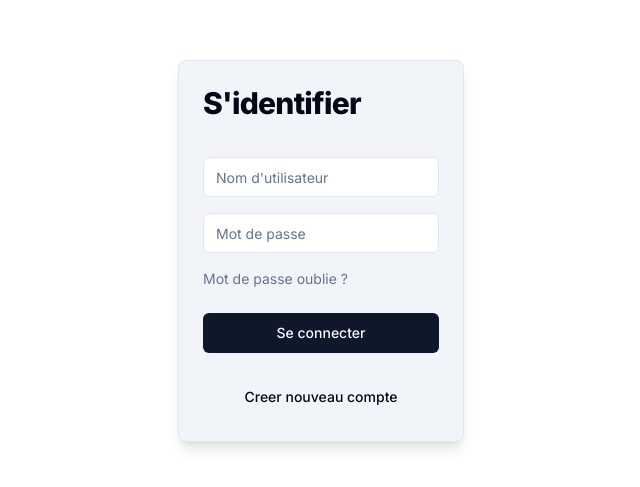
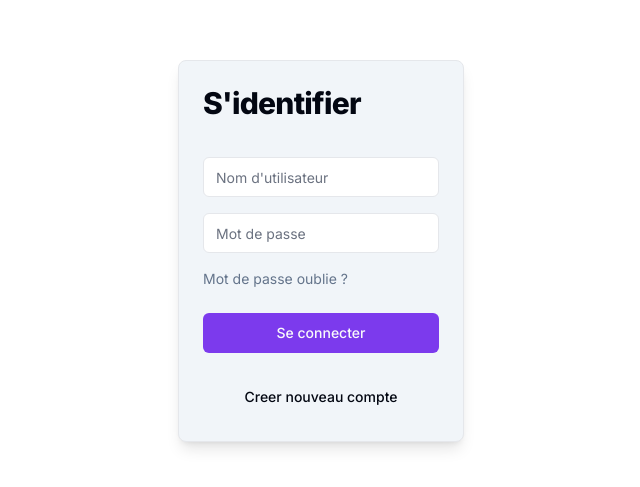
Before and after one commit to abLyn/tortho, a Next.js app: page /login in a window 1280 px wide. Shown: the part 149-636 px from the top of the page, without its empty margins (319-959 px from the left). Built offline with nearby package versions, Linux system fonts and the light colour scheme; no server answers.

Commit message:
format date incomplete

```diff
--- a/app/(root)/patients/[id]/ProfilePatient.tsx
+++ b/app/(root)/patients/[id]/ProfilePatient.tsx
@@ -16,6 +16,7 @@
 
 const ProfilePatient = (props: any) => {
   const patient = props.patient
+
   return (
     <Card className="w-[400px]  ">
       <CardHeader>
--- a/app/(root)/patients/new/page.tsx
+++ b/app/(root)/patients/new/page.tsx
@@ -1,7 +1,7 @@
 'use client'
 //https://react-hook-form.com/get-started#IntegratingwithUIlibraries
-import type { NextApiRequest, NextApiResponse } from 'next'
-import axios, { AxiosError } from 'axios'
+
+import axios from 'axios'
 
 import { useState } from 'react'
 import { useRouter } from 'next/navigation'
@@ -13,7 +13,6 @@
   SelectContent,
   SelectGroup,
   SelectItem,
-  SelectLabel,
   SelectTrigger,
   SelectValue,
 } from '@/components/ui/select'
@@ -33,13 +32,13 @@
 
 import { zodResolver } from '@hookform/resolvers/zod'
 import * as z from 'zod'
-import { revalidatePath } from 'next/cache'
 
 import { useForm, Controller } from 'react-hook-form'
 import { createPatientSchema } from '@/app/validationSchemas'
 import { Label } from '@/components/ui/label'
 import ErrorMessege from '@/components/ErrorMessege'
 import Spinner from '@/components/Spinner'
+import { UserPlus } from 'lucide-react'
 //-----------------------------------------------------------------------------
 
 type NewPatientForm = z.infer<typeof createPatientSchema>
@@ -95,9 +94,9 @@
       <h1 className=" text-4xl custom-scrollbar font-extrabold tracking-tight lg:text-5xl mb-12">
         Créer un patient
       </h1>
-      <div className=" m-auto w-[800px] ">
+      <div className=" m-auto w-[600px] ">
         <form onSubmit={onSubmit}>
-          <Card className="bg-slate-100 dark:bg-slate-900 shadow-lg">
+          <Card className="bg-muted p-5 shadow-xl">
             <CardHeader className="space-y-1">
               <CardTitle className=" text-2xl font-extrabold  lg:text-3xl mb-3 ">
                 Nouveau patient
@@ -137,7 +136,7 @@
                     render={({ field }) => (
                       <Select onValueChange={field.onChange} required>
                         <SelectTrigger>
-                          <SelectValue placeholder="--------------------" />
+                          <SelectValue placeholder="---" />
                         </SelectTrigger>
                         <SelectContent>
                           <SelectGroup>
@@ -205,6 +204,7 @@
                 type="submit"
                 disabled={isSubmitting}
               >
+                <UserPlus />
                 Creer {isSubmitting && <Spinner />}
               </Button>
             </CardFooter>
--- a/app/functions.ts
+++ b/app/functions.ts
@@ -1,4 +1,4 @@
-// calculate age
+// calculate age --------------------------------------------
 export const age = (date: string) => {
   const dob = new Date(date)
   const diff_ms = Date.now() - dob.getTime()
@@ -6,12 +6,23 @@
 
   return Math.abs(age_dt.getUTCFullYear() - 1970)
 }
-// capitalize 1st letter of a string
+
+// capitalize 1st letter of a string ------------------------
 export const capitalize = (word: string): string => {
   return word.charAt(0).toUpperCase() + word.slice(1)
 }
 
-//avatar patient
+// format Date -----------------------------------------------
+
+export const formatDate = (date: Date) => {
+  const day = date.getDate()
+  const month = date.toLocaleString('default', { month: 'long' })
+  const year = date.getFullYear()
+
+  return day + month + year
+}
+
+//avatar patient ---------------------------------------------
 
 export const avatarPatient = (patient: any) => {
   let avatar = ''
--- a/app/globals.css
+++ b/app/globals.css
@@ -5,64 +5,47 @@
 @layer base {
   :root {
     --background: 0 0% 100%;
-    --foreground: 222.2 84% 4.9%;
-
+    --foreground: 224 71.4% 4.1%;
     --card: 0 0% 100%;
-    --card-foreground: 222.2 84% 4.9%;
-
+    --card-foreground: 224 71.4% 4.1%;
     --popover: 0 0% 100%;
-    --popover-foreground: 222.2 84% 4.9%;
-
-    --primary: 222.2 47.4% 11.2%;
-    --primary-foreground: 210 40% 98%;
-
-    --secondary: 210 40% 96.1%;
-    --secondary-foreground: 222.2 47.4% 11.2%;
-
-    --muted: 210 40% 96.1%;
-    --muted-foreground: 215.4 16.3% 46.9%;
-
-    --accent: 210 40% 96.1%;
-    --accent-foreground: 222.2 47.4% 11.2%;
-
+    --popover-foreground: 224 71.4% 4.1%;
+    --primary: 262.1 83.3% 57.8%;
+    --primary-foreground: 210 20% 98%;
+    --secondary: 220 14.3% 95.9%;
+    --secondary-foreground: 220.9 39.3% 11%;
+    --muted: 220 14.3% 95.9%;
+    --muted-foreground: 220 8.9% 46.1%;
+    --accent: 220 14.3% 95.9%;
+    --accent-foreground: 220.9 39.3% 11%;
     --destructive: 0 84.2% 60.2%;
-    --destructive-foreground: 210 40% 98%;
-
-    --border: 214.3 31.8% 91.4%;
-    --input: 214.3 31.8% 91.4%;
-    --ring: 222.2 84% 4.9%;
-
+    --destructive-foreground: 210 20% 98%;
+    --border: 220 13% 91%;
+    --input: 220 13% 91%;
+    --ring: 262.1 83.3% 57.8%;
     --radius: 0.5rem;
   }
 
   .dark {
-    --background: 222.2 84% 4.9%;
-    --foreground: 210 40% 98%;
-
-    --card: 222.2 84% 4.9%;
-    --card-foreground: 210 40% 98%;
-
-    --popover: 222.2 84% 4.9%;
-    --popover-foreground: 210 40% 98%;
-
-    --primary: 210 40% 98%;
-    --primary-foreground: 222.2 47.4% 11.2%;
-
-    --secondary: 217.2 32.6% 17.5%;
-    --secondary-foreground: 210 40% 98%;
-
-    --muted: 217.2 32.6% 17.5%;
-    --muted-foreground: 215 20.2% 65.1%;
-
-    --accent: 217.2 32.6% 17.5%;
-    --accent-foreground: 210 40% 98%;
-
+    --background: 224 71.4% 4.1%;
+    --foreground: 210 20% 98%;
+    --card: 224 71.4% 4.1%;
+    --card-foreground: 210 20% 98%;
+    --popover: 224 71.4% 4.1%;
+    --popover-foreground: 210 20% 98%;
+    --primary: 263.4 70% 50.4%;
+    --primary-foreground: 210 20% 98%;
+    --secondary: 215 27.9% 16.9%;
+    --secondary-foreground: 210 20% 98%;
+    --muted: 215 27.9% 16.9%;
+    --muted-foreground: 217.9 10.6% 64.9%;
+    --accent: 215 27.9% 16.9%;
+    --accent-foreground: 210 20% 98%;
     --destructive: 0 62.8% 30.6%;
-    --destructive-foreground: 210 40% 98%;
-
-    --border: 217.2 32.6% 17.5%;
-    --input: 217.2 32.6% 17.5%;
-    --ring: 212.7 26.8% 83.9%;
+    --destructive-foreground: 210 20% 98%;
+    --border: 215 27.9% 16.9%;
+    --input: 215 27.9% 16.9%;
+    --ring: 263.4 70% 50.4%;
   }
 }
 
```
Also changed, not shown: 1 other file (tests, documents, lock files or other folders).
